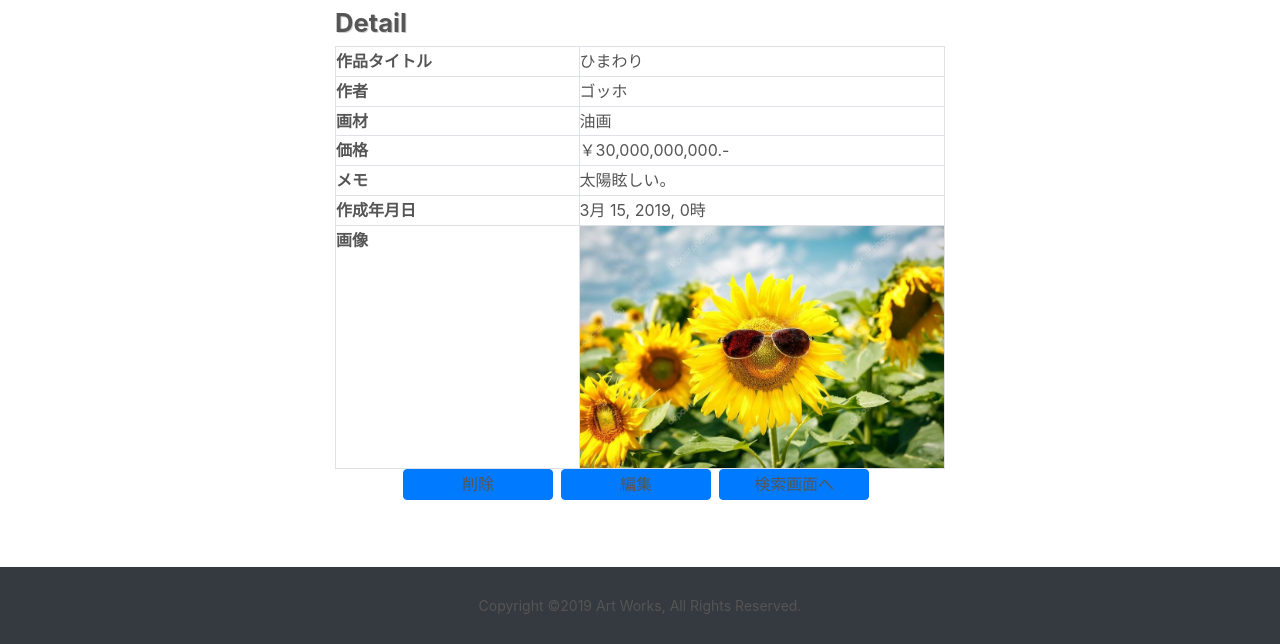
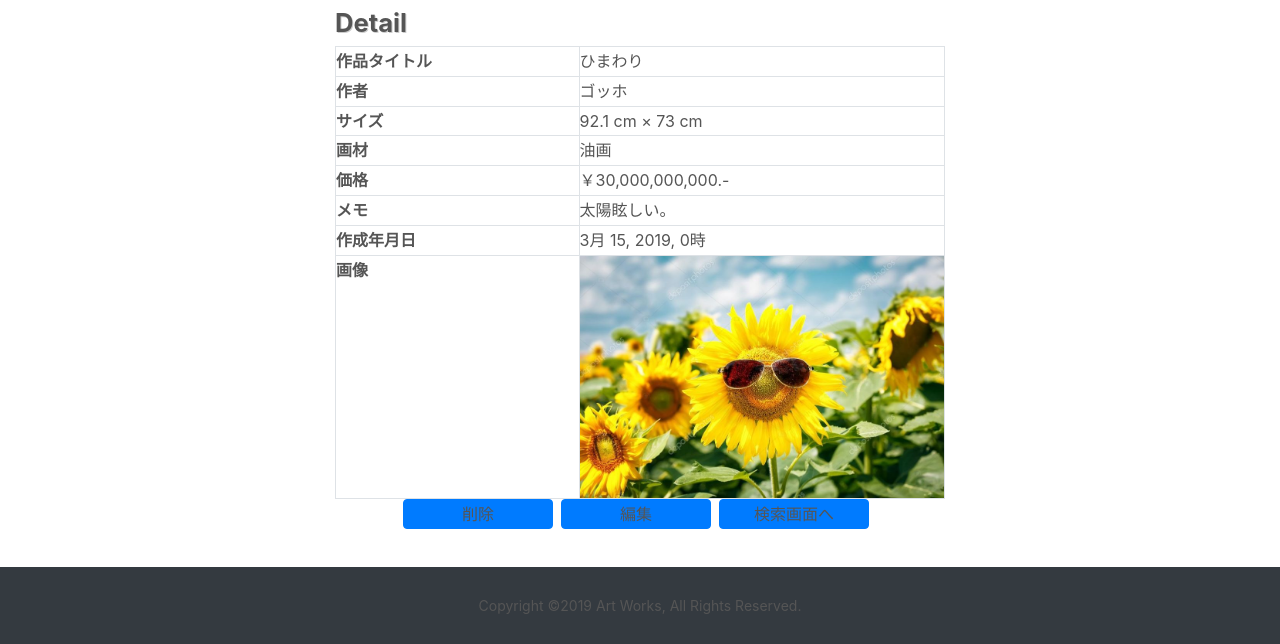
Before and after one commit to kzmrt/art, a Django app: page /works/2/ in a window 1280 px wide. Shown: the part 156-800 px from the top of the page. Run offline with Django 3.2, Linux system fonts and the light colour scheme; a user stored in the database is signed in; data comes from the database, SQL or seed files in the repository; both versions use the stored data as it was after the commit; parts of the project's set-up code (start-up, migrations or seed data) failed here and were passed over; some libraries are stand-ins or nearby versions.

Commit message:
モデルを修正。

```diff
--- a/requirements.txt
+++ b/requirements.txt
@@ -1,6 +1,6 @@
 Django==2.1.7
 django-bootstrap-datepicker-plus==3.0.5
-django-bootstrap4==0.0.7
+django-bootstrap4==0.0.8
 django-superform==0.3.1
 Pillow==5.4.1
 pytz==2018.9
--- a/works/forms.py
+++ b/works/forms.py
@@ -26,7 +26,7 @@ class WorkForm(forms.ModelForm):
 
     class Meta:
         model = Work
-        fields = ('title','authorName','material','price','memo','create_datetime','author',)
+        fields = ('title','authorName','size','material','price','memo','create_datetime','author',)
 
         title = forms.CharField(
             initial='',
@@ -37,6 +37,12 @@ class WorkForm(forms.ModelForm):
         authorName = forms.CharField(
             initial='',
             label='作者',
+            required=True,  # 必須
+            max_length=255,
+        )
+        size = forms.CharField(
+            initial='',
+            label='サイズ',
             required=True,  # 必須
             max_length=255,
         )
@@ -152,7 +158,7 @@ class WorkSetForm(SuperModelForm):
 
     class Meta:
         model = Work
-        fields = ('title', 'authorName', 'material', 'price', 'memo', 'create_datetime', 'author',)
+        fields = ('title', 'authorName', 'size', 'material', 'price', 'memo', 'create_datetime', 'author',)
 
         title = forms.CharField(
             initial='',
@@ -163,6 +169,12 @@ class WorkSetForm(SuperModelForm):
         authorName = forms.CharField(
             initial='',
             label='作者',
+            required=True,  # 必須
+            max_length=255,
+        )
+        size = forms.CharField(
+            initial='',
+            label='サイズ',
             required=True,  # 必須
             max_length=255,
         )
--- a/works/models.py
+++ b/works/models.py
@@ -17,6 +17,7 @@ class Work(models.Model):
 
     title = models.CharField(verbose_name='作品名', max_length=255)
     authorName = models.CharField(verbose_name='作者', max_length=255)
+    size = models.CharField(verbose_name='サイズ', max_length=255)
     material = models.CharField(verbose_name='画材', max_length=255)
     price = models.IntegerField(verbose_name='価格', max_length=255)
     # price = models.DecimalField(verbose_name='価格',max_digits=15, decimal_places=0)
@@ -32,8 +33,8 @@ class Work(models.Model):
     updated_at = models.DateTimeField(verbose_name='更新日時', auto_now=True)
 
     def __str__(self):
-        return self.title + ',' + self.authorName + ',' + self.material + ',' + self.price + ',' + self.memo \
-               + ',' + self.create_datetime.strftime('%Y/%m/%d %H:%M:%S')
+        return self.title + ',' + self.authorName + ',' + self.size + ',' + self.material + ',' + self.price\
+               + ',' + self.memo + ',' + self.create_datetime.strftime('%Y/%m/%d %H:%M:%S')
 
     @staticmethod
     def get_absolute_url(self):
--- a/works/templates/works/delete.html
+++ b/works/templates/works/delete.html
@@ -27,6 +27,10 @@
             <tr>
                 <th width="40%">作者</th>
                 <td width="60%">{{ work.authorName }}</td>
+            </tr>
+            <tr>
+                <th width="40%">サイズ</th>
+                <td width="60%">{{ work.size }}</td>
             </tr>
             <tr>
                 <th width="40%">画材</th>
--- a/works/templates/works/detail.html
+++ b/works/templates/works/detail.html
@@ -26,6 +26,10 @@
             <tr>
                 <th width="40%">作者</th>
                 <td width="60%">{{ work.authorName }}</td>
+            </tr>
+            <tr>
+                <th width="40%">サイズ</th>
+                <td width="60%">{{ work.size }}</td>
             </tr>
             <tr>
                 <th width="40%">画材</th>
--- a/works/views.py
+++ b/works/views.py
@@ -225,6 +225,7 @@ class CreateView(LoginRequiredMixin, generic.CreateView):
         work = Work()
         work.title = form.instance.title
         work.authorName = form.instance.authorName
+        work.size = form.instance.size
         work.material = form.instance.material
         work.price = form.instance.price
         work.memo = form.instance.memo
@@ -405,8 +406,9 @@ class BasicPdf(LoginRequiredMixin, generic.View):
                 price = "非売品"
 
             data = [
-                ['タイトル', workInfo.title, '価格', price],
+                ['タイトル', workInfo.title, 'サイズ', workInfo.size],
                 ['作者', workInfo.authorName, '画材', workInfo.material],
+                ['価格', price, 'メモ', workInfo.memo],
             ]
 
             # table = Table(data)
@@ -419,11 +421,13 @@ class BasicPdf(LoginRequiredMixin, generic.View):
                 ('BOX', (0, 0), (-1, -1), 1, colors.black),
                 # 四角の内側に格子状の罫線を引いて、0.25の太さで、色は黒
                 ('INNERGRID', (0, 0), (-1, -1), 0.25, colors.black),
+                # セルの結合
+                #('SPAN', (2, 2), (3, 2)),
                 # セルの縦文字位置
                 ('VALIGN', (0, 0), (-1, -1), 'MIDDLE'),
                 ("ALIGN", (0, 0), (-1, -1), "CENTER"),
-                ('TEXTCOLOR', (0, 0), (0, 1), colors.darkblue),
-                ('TEXTCOLOR', (2, 0), (2, 1), colors.darkblue),
+                ('TEXTCOLOR', (0, 0), (0, 2), colors.darkblue),
+                ('TEXTCOLOR', (2, 0), (2, 2), colors.darkblue),
             ]))
 
             if work_count % 2 == 0:  # 偶数の場合
@@ -439,12 +443,12 @@ class BasicPdf(LoginRequiredMixin, generic.View):
             else:  # 奇数の場合
 
                 # 画像の描画
-                p.drawImage(ImageReader(image[1:]), 10, 120, width=580, height=280, mask='auto',
+                p.drawImage(ImageReader(image[1:]), 10, 130, width=580, height=280, mask='auto',
                             preserveAspectRatio=True)
 
                 # tableを描き出す位置を指定
                 table.wrapOn(p, 50 * mm, 50 * mm)
-                table.drawOn(p, 43 * mm, 20 * mm)
+                table.drawOn(p, 43 * mm, 19 * mm)
 
                 p.showPage()  # Canvasに書き込み（改ページ）
 
```
Also changed, not shown: works/templates/works/update_form.html (+10 -0 lines), works/templates/works/work_form.html (+10 -0 lines), db.sqlite3, works/migrations/0001_initial.py.
